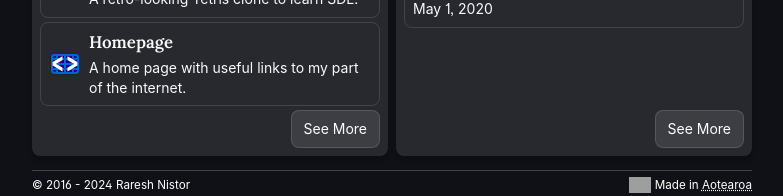
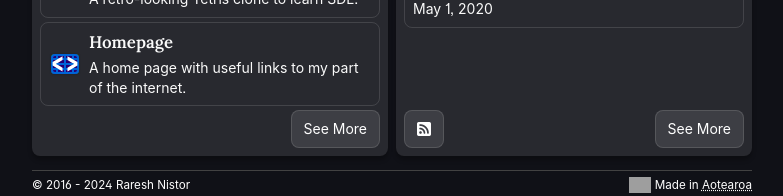
Before and after one commit to itisrazza/razza.io, a Jekyll site: the page built from index.md, in a window 1280 px wide. Shown: the part 713-909 px from the top of the page, without its empty margins (248-1031 px from the left). Built offline with Jekyll 4.4.1, drawn with Linux system fonts in a browser that asks for light colours; some web fonts are replaced; grey boxes are pictures that could not be loaded.

Commit message:
Add links to atom feed

```diff
--- a/_layouts/home.html
+++ b/_layouts/home.html
@@ -81,6 +81,7 @@ layout: default
         </div>
 
         <div class="biglist-more">
+            <a href="/feed.xml" class="button" title="Atom Feed"><i class="bi bi-rss-fill"></i></a>
             <a href="/notes" class="button">See More</a>
         </div>
     </section>
--- a/_sass/razza/_home.scss
+++ b/_sass/razza/_home.scss
@@ -96,4 +96,8 @@
             grid-template-columns: repeat(2, 1fr);
         }
     }
+
+    #notes .biglist-more {
+        justify-content: space-between;
+    }
 }
--- a/notes.html
+++ b/notes.html
@@ -6,6 +6,7 @@ layout: page
 <header>
     <h1>Notes</h1>
     <p>Here are some notes I've written down for different things. Think of them as a bunch of Markdown files left in a folder somewhere.</p>
+    <p>Also, there's an <a href="/feed.xml"><i class="bi bi-rss-fill"></i> Atom Feed</a> if that's your thing.</p>
     <p class="callout callout-info">A bit of a heads up. I'm currently migrating my notes over from Notion. They might be broken here and there, but most important parts should be here ready to go.</p>
 </header>
 
```
